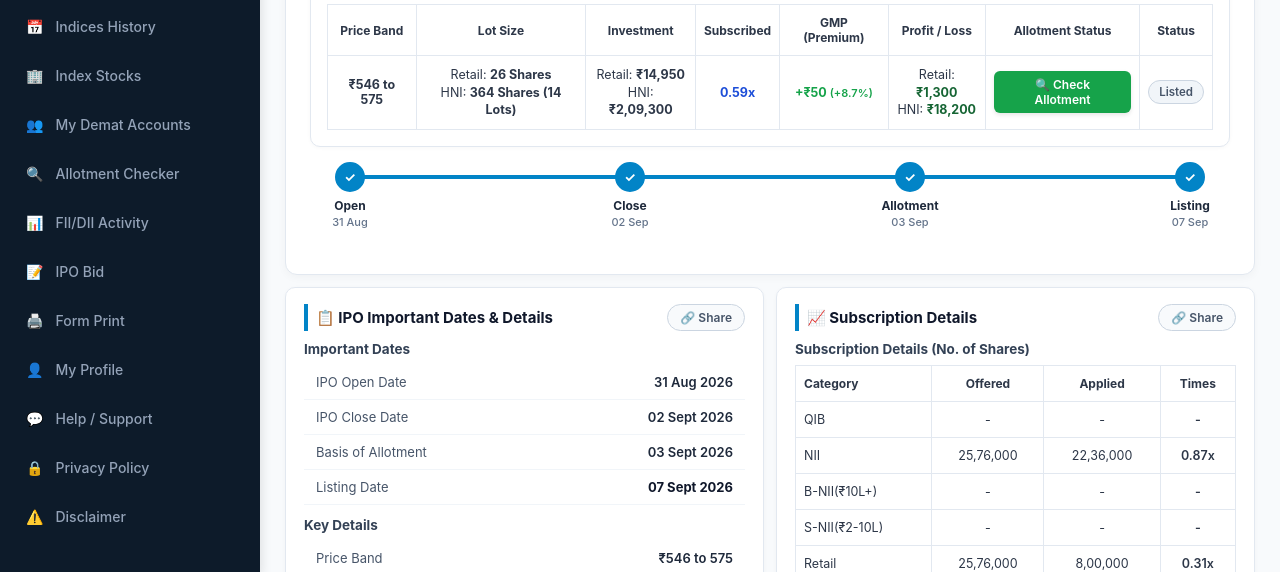
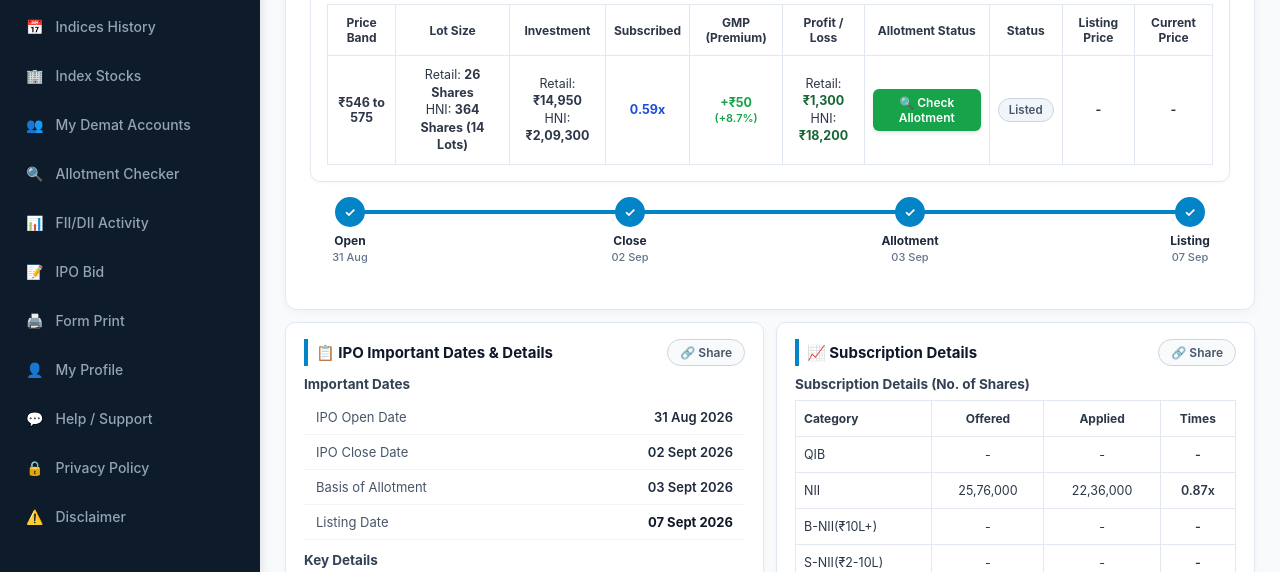
Before and after one commit to mehul2687/live-ipo-website, a website: page ipo-detail.html in a window 1280 px wide. Shown: the part 224-796 px from the top of the page. Drawn offline with nearby package versions, Linux system fonts and the light colour scheme; no server answers.

Commit message:
Add Listing Price and Current Price columns to IPO detail quick summary table

```diff
--- a/ipo-detail.html
+++ b/ipo-detail.html
@@ -102,6 +102,8 @@
                                 <th>Profit / Loss</th>
                                 <th>Allotment Status</th> <!-- નવું કોલમ -->
                                 <th>Status</th>
+                                <th>Listing Price</th>
+                                <th>Current Price</th>
 
                             </tr>
                         </thead>
@@ -115,6 +117,8 @@
                                 <td id="qs_profit" style="font-size: 12.5px; line-height: 1.4;">-</td>
                                 <td id="qs_allotment_btn" style="text-align: center;">-</td> <!-- નવું કોલમ ડેટા -->
                                 <td id="qs_status" style="text-align: center;">-</td>
+                                <td id="qs_listing_price" style="font-weight: 700; text-align: center;">-</td>
+                                <td id="qs_current_price" style="font-weight: 700; text-align: center;">-</td>
 
                             </tr>
                         </tbody>
```
